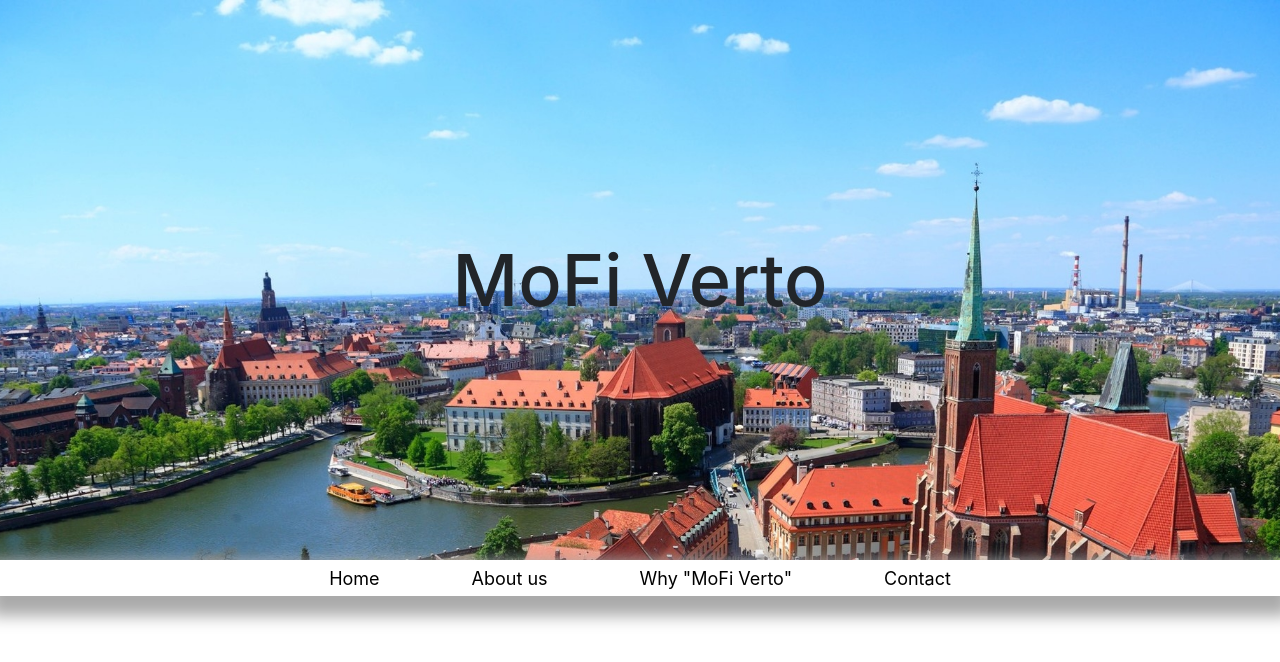
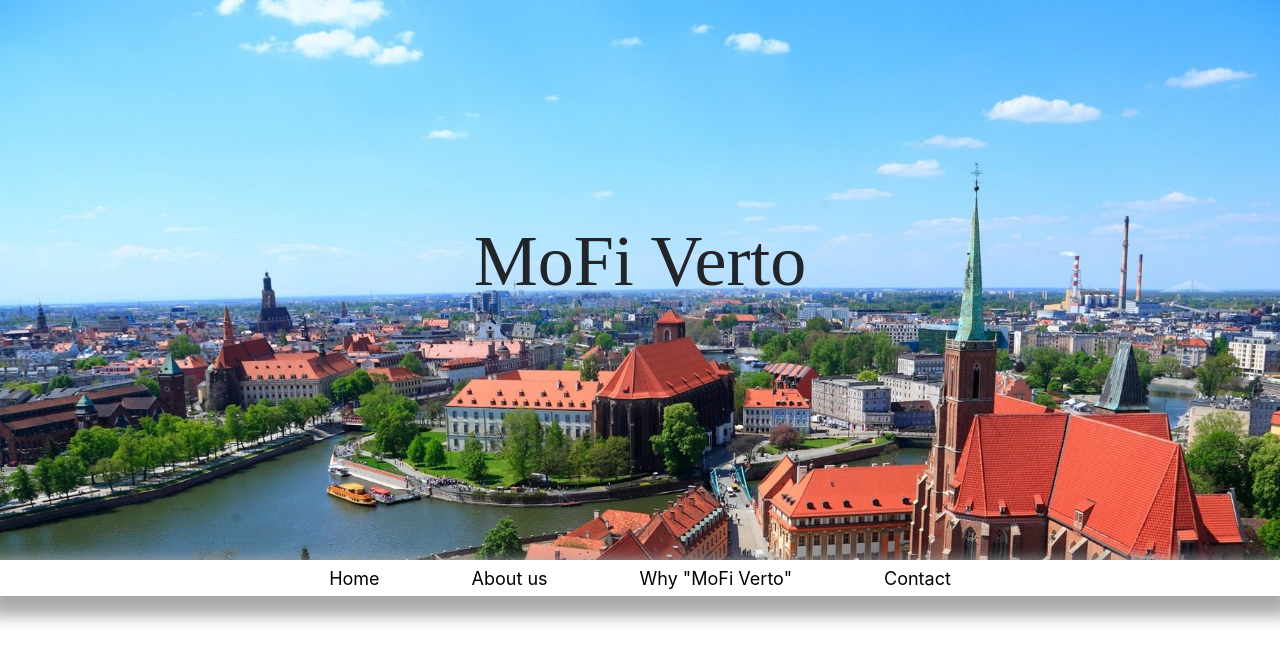
Before and after one commit to big-mc/MoFi-Verto, a plain HTML site: page index.html in a window 1280 px wide. Shown: the top 662 px of the page. Drawn offline with nearby package versions, Linux system fonts and the light colour scheme.

Commit message:
Title update

```diff
--- a/index.html
+++ b/index.html
@@ -14,12 +14,12 @@
 
     <section class="cover">
       <div class="cover__title">
-        <h1>MoFi Verto</h1>
+        <h1 class="title__style">MoFi Verto</h1>
       </div>
     </section>
 
     <div id="navbar">
-      <div class="navbar__wrap">
+      <div class="navbar__content">
         <a href="#">Home</a>
         <a href="#">About us</a>
         <a href="#">Why "MoFi Verto"</a>
--- a/style.css
+++ b/style.css
@@ -18,16 +18,16 @@ html, body{
 }
 
 .cover__title {
-  display: table;
   width: 100%;
   height: 100%;
 }
 
 .cover__title h1 {
-  display: table-cell;
-  vertical-align: middle;
+  position: relative;
+  top: 39%;
   text-align: center;
   font-size: 72px;
+  margin: 0;
 }
 
 
@@ -37,7 +37,11 @@ html, body{
   box-shadow: 0px 10px 15px 10px #aaaaaa;
 }
 
-.navbar__wrap {
+.navbar__title {
+  display: table;
+}
+
+.navbar__content {
   margin: 0 auto;
   overflow: auto;
   display: table;
@@ -71,3 +75,7 @@ html, body{
 .sticky + .content {
   padding-top: 60px;
 }
+
+.title__style {
+  font-family: "Times New Roman", Times, sans-serif;
+}
```
